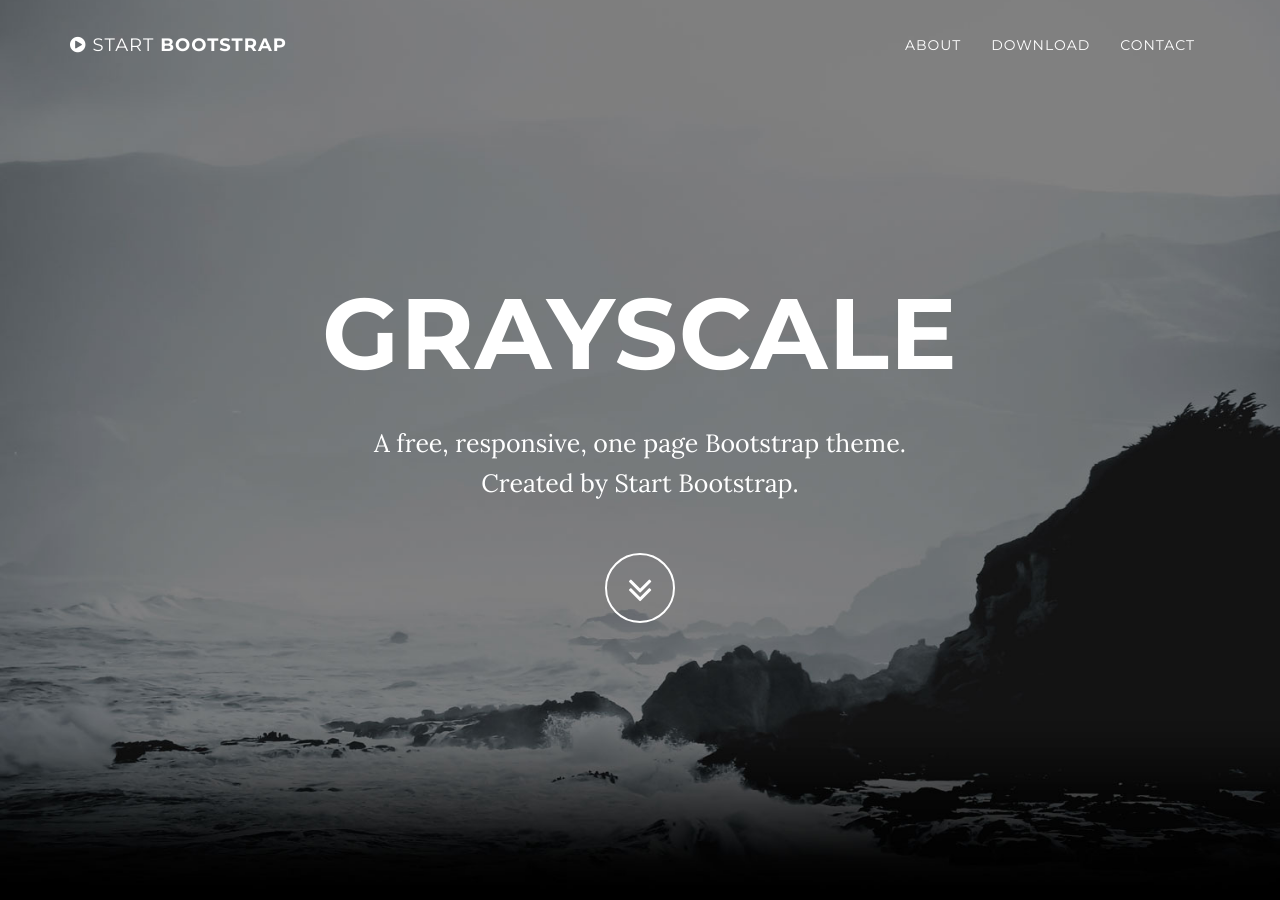
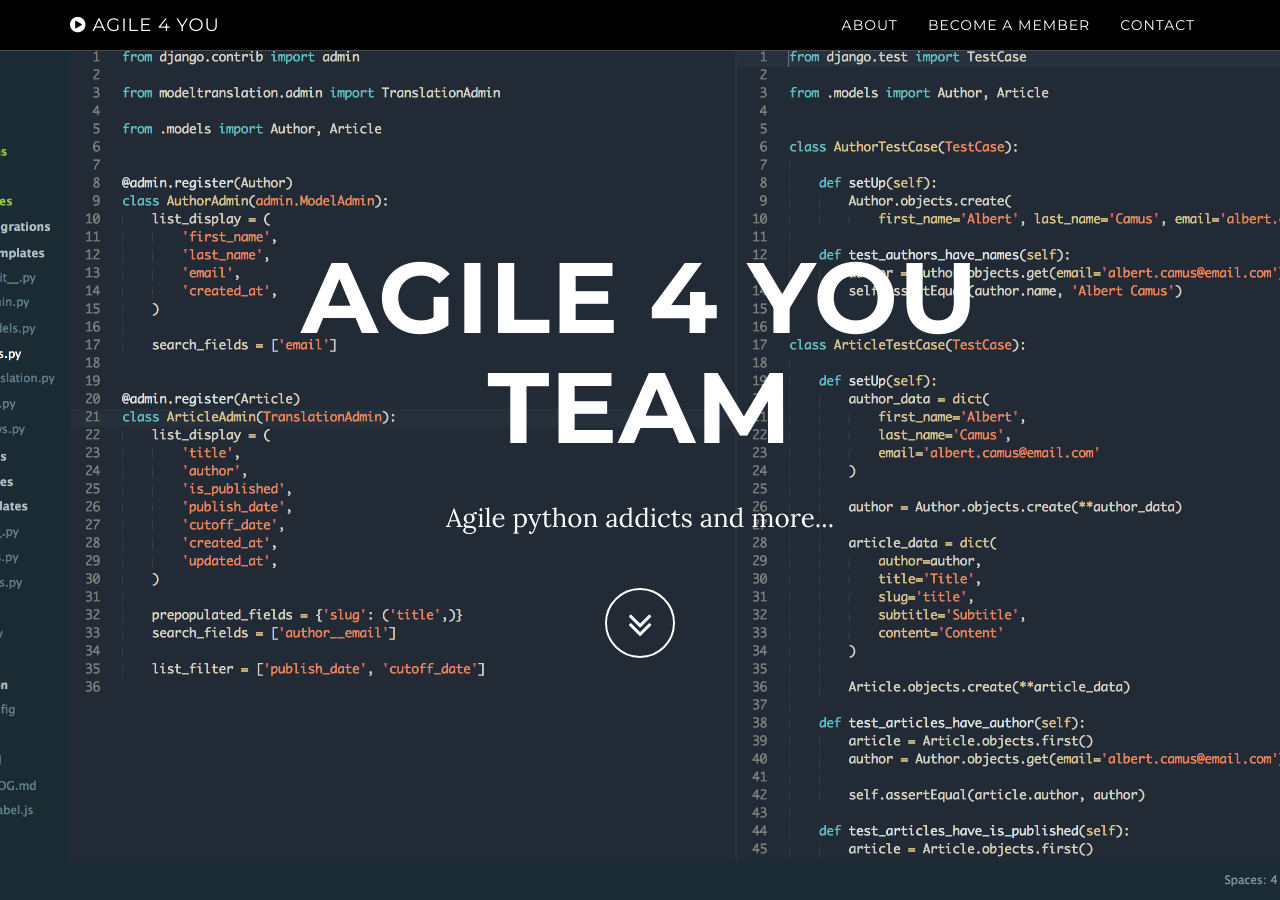
Before and after one commit to agile4you/agile4you.github.io, a Jekyll site: the page built from index.html, in a window 1280 px wide and 900 px high. Built offline with Jekyll 4.4.1, drawn with Linux system fonts in a browser that asks for light colours; some of the changed text lies outside the part shown.

Commit message:
text, image, js changes

```diff
--- a/_includes/about.html
+++ b/_includes/about.html
@@ -1,12 +1,10 @@
+
 <!-- About Section -->
 <section id="about" class="container content-section text-center">
     <div class="row">
         <div class="col-lg-8 col-lg-offset-2">
-                <h2>About Grayscale</h2>
-                <p>Grayscale is a free Bootstrap 3 theme created by Start Bootstrap. It can be yours right now, simply download the template on <a href="http://startbootstrap.com/template-overviews/grayscale/">the preview page</a>. The theme is open source, and you can use it for any purpose, personal or commercial.</p>
-                <p>The Jekyll version is brought to you by <a href="https://github.com/jeromelachaud">Jerome Lachaud</a></p>
-                <p>This theme features stock photos by <a href="http://gratisography.com/">Gratisography</a> along with a custom Google Maps skin courtesy of <a href="http://snazzymaps.com/">Snazzy Maps</a>.</p>
-                <p>Grayscale includes full HTML, CSS, and custom JavaScript files along with LESS files for easy customization.</p>
+            <h2>About agile 4 you</h2>
+            <p>We focus on best practices for software development , data handling and network application design <a href="https://github.com/agile4you" target="_blank">examples</a></p>
         </div>
     </div>
 </section>
--- a/_includes/contact.html
+++ b/_includes/contact.html
@@ -1,17 +1,20 @@
-    <!-- Contact Section -->
 <section id="contact" class="container content-section text-center">
     <div class="row">
         <div class="col-lg-8 col-lg-offset-2">
-                <h2>Contact</h2>
-                <p>Dolor reprehenderit repellendus, optio labore odio at tempore debitis nisi. Quasi debitis tenetur eaque molestias non porro odio sapiente.</p>
-                <p><a href="mailto:{{ site.email }}">{{ site.email }}</a>
+            <h2>Contact Agile for you</h2>
+            <p>Find us in athens (West Coast)</p>
+            <p><a href="mailto:agile4you@gmail.com">agile4you@gmail.com</a>
             </p>
             <ul class="list-inline banner-social-buttons">
-                    {% for network in site.social %}
+                <!--<li>-->
+                <!--<a href="https://twitter.com/SBootstrap" class="btn btn-default btn-lg"><i class="fa fa-twitter fa-fw"></i> <span class="network-name">Twitter</span></a>-->
+                <!--</li>-->
                 <li>
-                        <a href="{{ network.url }}" class="btn btn-default btn-lg"><i class="fa fa-{{ network.title }} fa-fw"></i> <span class="network-name">{{ network.title }}</span></a>
+                    <a href="https://github.com/agile4you" class="btn btn-default btn-lg"><i class="fa fa-github fa-fw"></i> <span class="network-name">Github</span></a>
                 </li>
-                    {% endfor %}
+                <li>
+                    <a href="https://plus.google.com/+Startbootstrap/posts" class="btn btn-default btn-lg"><i class="fa fa-google-plus fa-fw"></i> <span class="network-name">Google+</span></a>
+                </li>
             </ul>
         </div>
     </div>
--- a/_includes/download.html
+++ b/_includes/download.html
@@ -1,11 +1,10 @@
-    <!-- Download Section -->
 <section id="download" class="content-section text-center">
     <div class="download-section">
         <div class="container">
             <div class="col-lg-8 col-lg-offset-2">
-                    <h2>Download Grayscale</h2>
-                    <p>You can download Grayscale for free on the preview page at Start Bootstrap.</p>
-                    <a href="http://startbootstrap.com/template-overviews/grayscale/" class="btn btn-default btn-lg">Visit Download Page</a>
+                <h2>Join us!</h2>
+                <p style="margin: 5px;">make sure you have a glimpse about </p>
+                <a href="http://agilemanifesto.org/principles.html" target="_blank" class="btn btn-default btn-lg">Read me!</a>
             </div>
         </div>
     </div>
--- a/_includes/header.html
+++ b/_includes/header.html
@@ -1,11 +1,10 @@
-    <!-- Intro Header -->
 <header class="intro">
     <div class="intro-body">
         <div class="container">
             <div class="row">
                 <div class="col-md-8 col-md-offset-2">
-                        <h1 class="brand-heading">Grayscale</h1>
-                        <p class="intro-text">A free, responsive, one page Bootstrap theme.<br>Created by Start Bootstrap.</p>
+                    <h1 class="brand-heading">Agile 4  You Team</h1>
+                    <p class="intro-text">Agile python addicts and more...</p>
                     <a href="#about" class="btn btn-circle page-scroll">
                         <i class="fa fa-angle-double-down animated"></i>
                     </a>
--- a/_includes/nav.html
+++ b/_includes/nav.html
@@ -6,7 +6,7 @@
                 <i class="fa fa-bars"></i>
             </button>
             <a class="navbar-brand page-scroll" href="#page-top">
-                    <i class="fa fa-play-circle"></i>  <span class="light">Start</span> Bootstrap
+                <i class="fa fa-play-circle"></i>  <span class="light">Agile 4 You</span>
             </a>
         </div>
 
@@ -21,7 +21,7 @@
                     <a class="page-scroll" href="#about">About</a>
                 </li>
                 <li>
-                        <a class="page-scroll" href="#download">Download</a>
+                    <a class="page-scroll" href="#download">Become a member</a>
                 </li>
                 <li>
                     <a class="page-scroll" href="#contact">Contact</a>
--- a/js/grayscale.js
+++ b/js/grayscale.js
@@ -5,13 +5,13 @@
  */
 
 // jQuery to collapse the navbar on scroll
-$(window).scroll(function() {
-    if ($(".navbar").offset().top > 50) {
-        $(".navbar-fixed-top").addClass("top-nav-collapse");
-    } else {
-        $(".navbar-fixed-top").removeClass("top-nav-collapse");
-    }
-});
+//$(window).scroll(function() {
+//    if ($(".navbar").offset().top > 50) {
+$(".navbar-fixed-top").addClass("top-nav-collapse");
+//    } else {
+//        $(".navbar-fixed-top").removeClass("top-nav-collapse");
+//    }
+//});
 
 // jQuery for page scrolling feature - requires jQuery Easing plugin
 $(function() {
@@ -29,12 +29,6 @@ $('.navbar-collapse ul li a').click(function() {
     $('.navbar-toggle:visible').click();
 });
 
-// remove the focused state after click,
-// otherwise bootstrap will still highlight the link
-$("a").mouseup(function(){
-    $(this).blur();
-})
-
 // Google Maps Scripts
 // When the window has finished loading create our google map below
 google.maps.event.addDomListener(window, 'load', init);
@@ -47,7 +41,7 @@ function init() {
         zoom: 15,
 
         // The latitude and longitude to center the map (always required)
-        center: new google.maps.LatLng(40.6700, -73.9400), // New York
+        center: new google.maps.LatLng(38.037511, 23.692838), // New York
 
         // Disables the default Google Maps UI components
         disableDefaultUI: true,
@@ -175,7 +169,7 @@ function init() {
 
     // Custom Map Marker Icon - Customize the map-marker.png file to customize your icon
     var image = 'img/map-marker.png';
-    var myLatLng = new google.maps.LatLng(40.6700, -73.9400);
+    var myLatLng = new google.maps.LatLng(38.037511, 23.692838);
     var beachMarker = new google.maps.Marker({
         position: myLatLng,
         map: map,
```
Also changed, not shown: _includes/css/grayscale.css (+44 -38 lines), img/Python2.png (added), img/joinus2.jpg (added). Lines whose indentation alone changed are shown as unchanged.
